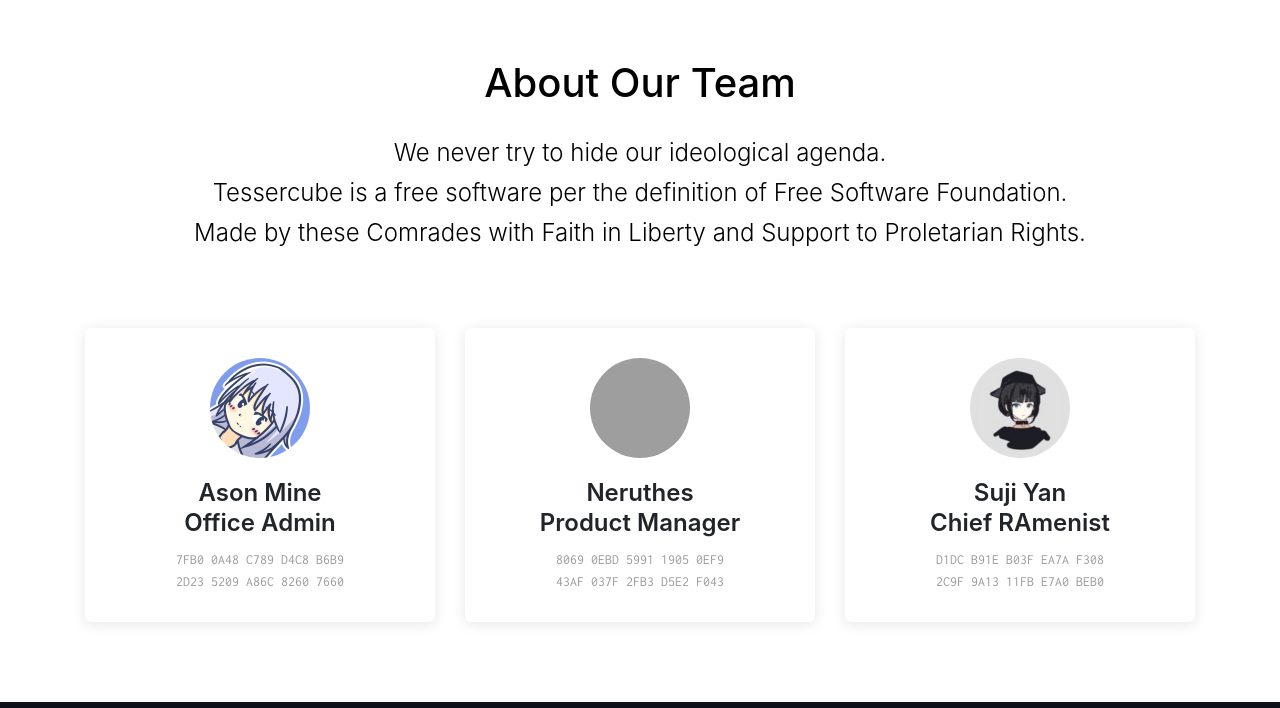
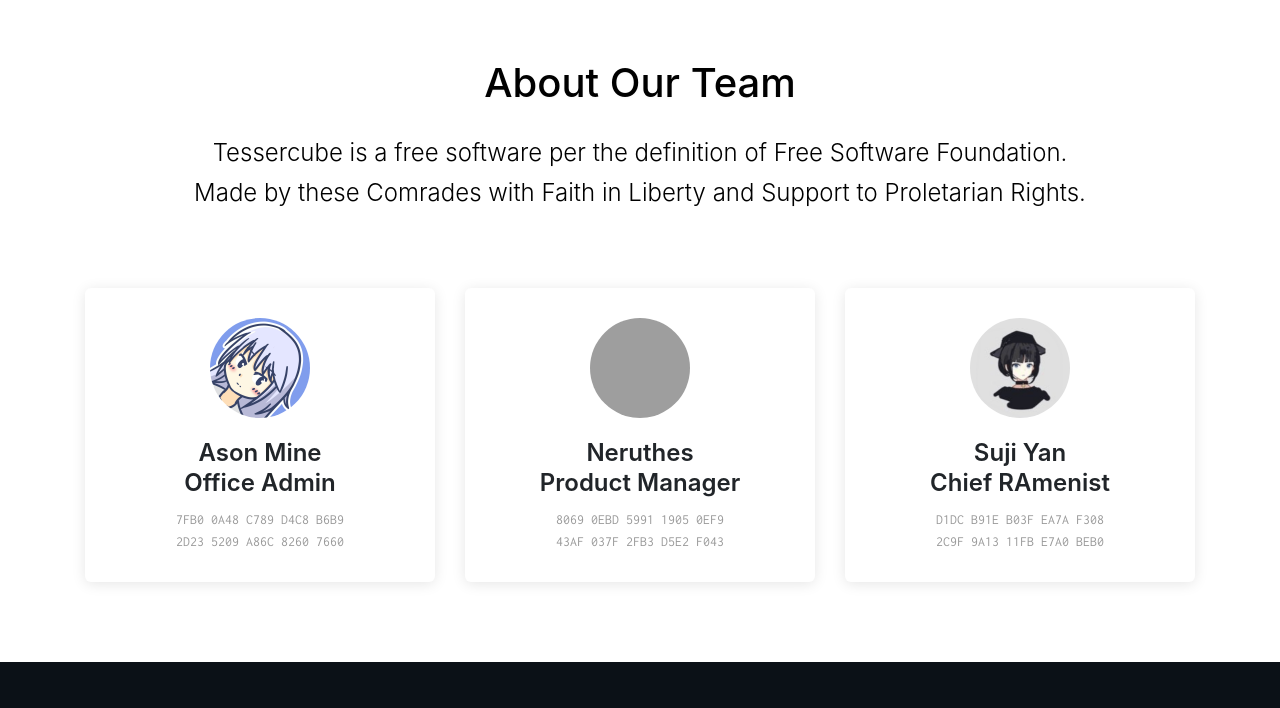
Before and after one commit to DimensionDev/Tessercube-Website, a plain HTML site: page about/index.html in a window 1280 px wide. Shown: the part 92-800 px from the top of the page. Drawn offline with Linux system fonts and the light colour scheme; grey boxes are pictures that could not be loaded.

Commit message:
Update index.html

```diff
--- a/about/index.html
+++ b/about/index.html
@@ -119,7 +119,6 @@
                             <div class="d-block d-lg-none" style="height: 0px;">
                             </div>
                             <h3 class="text-center color-000">
-                                <span class="h3">We never try to hide our&nbsp;ideological&nbsp;agenda.</span>
                                 <span class="h3">Tessercube is a free software per the definition of Free&nbsp;Software&nbsp;Foundation.</span>
                                 <span class="h3">Made by these Comrades with Faith&nbsp;in&nbsp;Liberty and Support&nbsp;to&nbsp;Proletarian&nbsp;Rights.</span>
                             </h3>
```
